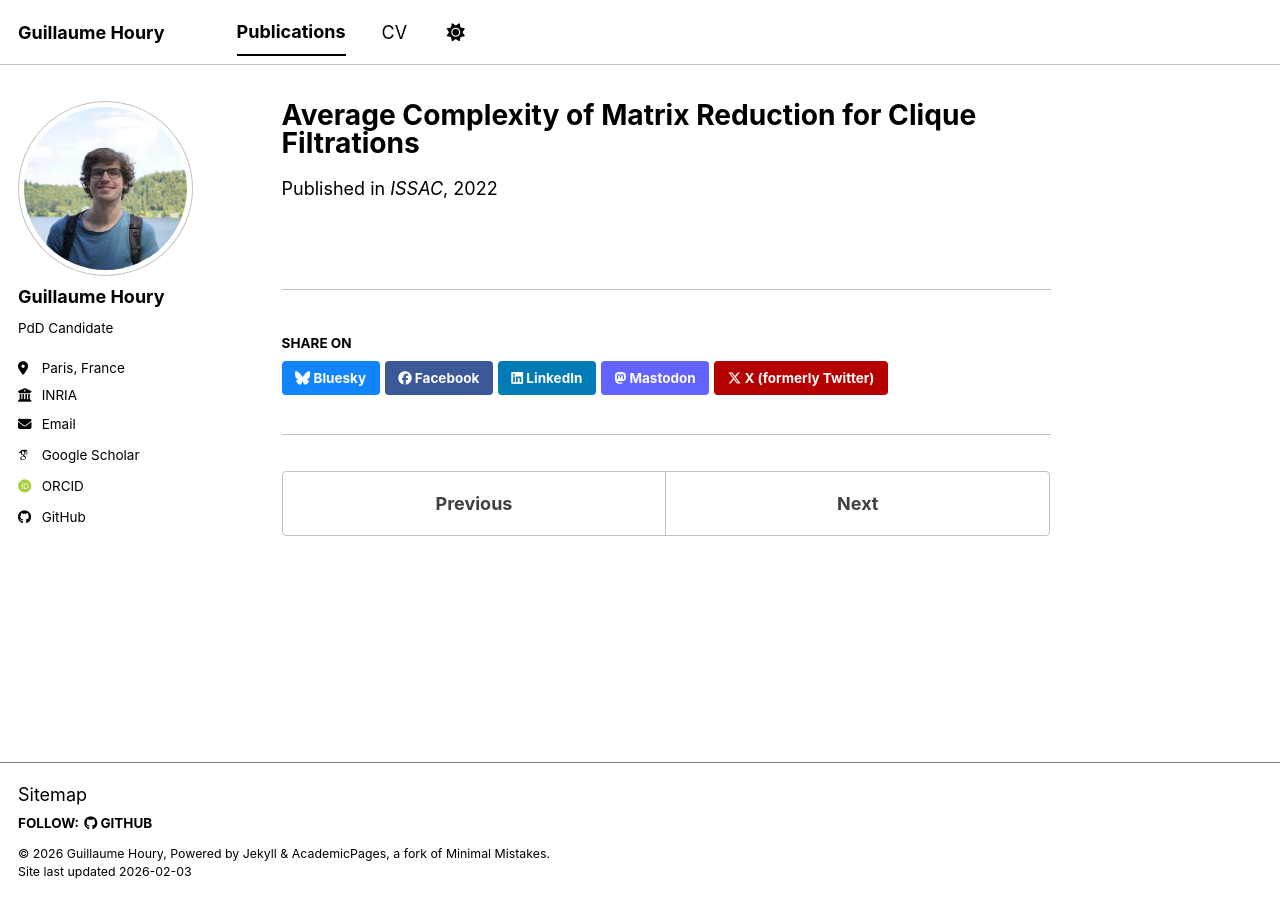
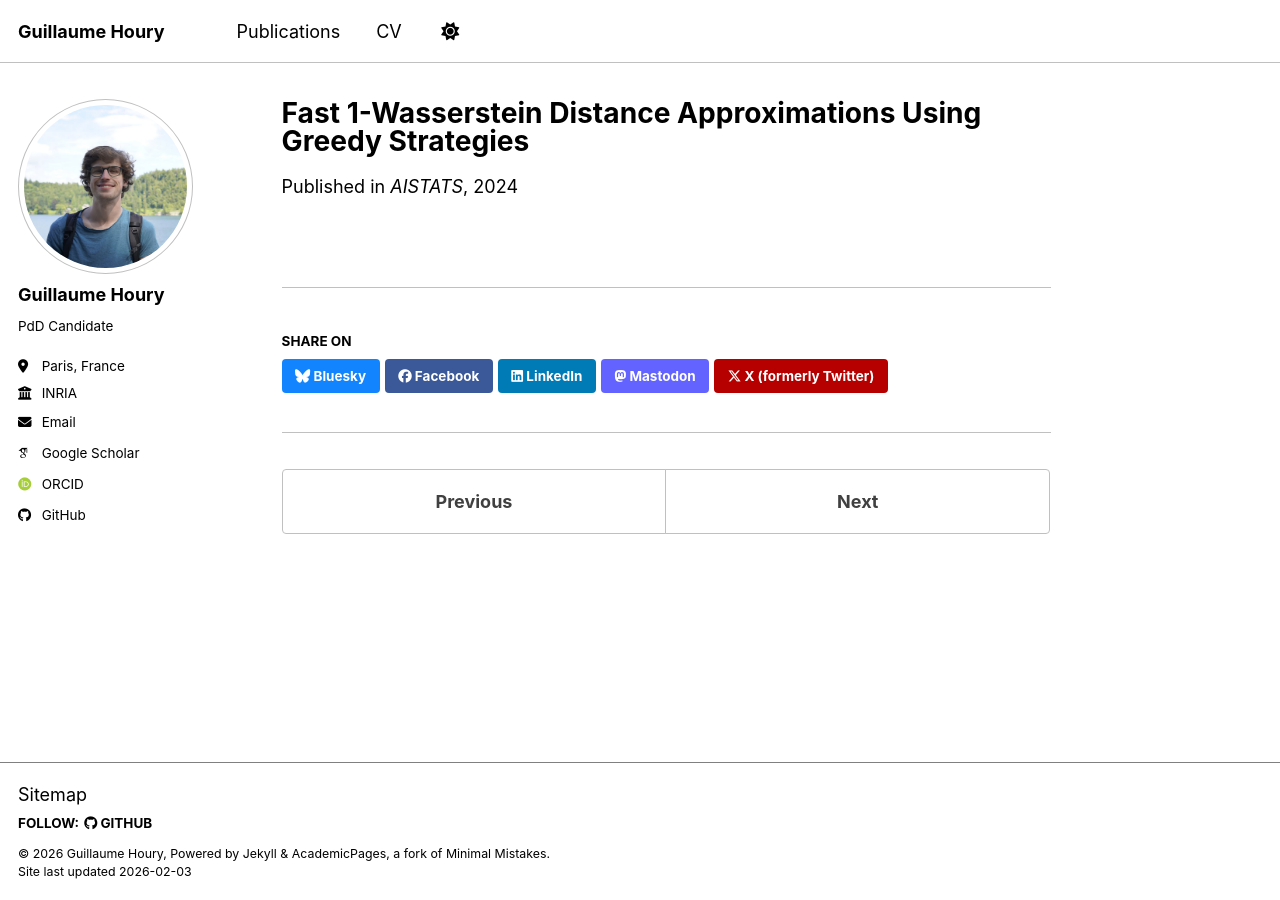
Before and after one commit to guillaumeHoury/guillaumehoury.github.io, a Jekyll site: the page built from _publications/2015-10-01-paper-title-number-3.md, in a window 1280 px wide. Built offline with Jekyll 4.4.1, drawn with Linux system fonts in a browser that asks for light colours; some web fonts are replaced; a script bundle is joined from its source files by our own code; library files that are not in the unit come from our copies.

Commit message:
Update 2015-10-01-paper-title-number-3.md

```diff
--- a/_publications/2015-10-01-paper-title-number-3.md
+++ b/_publications/2015-10-01-paper-title-number-3.md
@@ -1,9 +1,10 @@
 ---
-title: "Average Complexity of Matrix Reduction for Clique Filtrations"
+title: "Fast 1-Wasserstein Distance Approximations Using Greedy Strategies"
 collection: publications
 category: conferences
-date: 2022-07-05
-venue: 'ISSAC'
-authors: 'B. Giunti, G. Houry, M. Kerber'
-paperurl: 'https://academicpages.github.io/files/2022_Average_Complexity_of_Matrix_Reduction_for_Clique_Filtrations.pdf'
+date: 2024-04-18
+venue: 'AISTATS'
+authors: 'G. Houry, H. Bao, H. Zhao, M. Yamada'
+permalink: 'https://proceedings.mlr.press/v238/houry24a.html'
+paperurl: 'https://academicpages.github.io/files/2025_1Wasserstein_Distance_Approximations_Using_Greedy.pdf'
 ---
```
